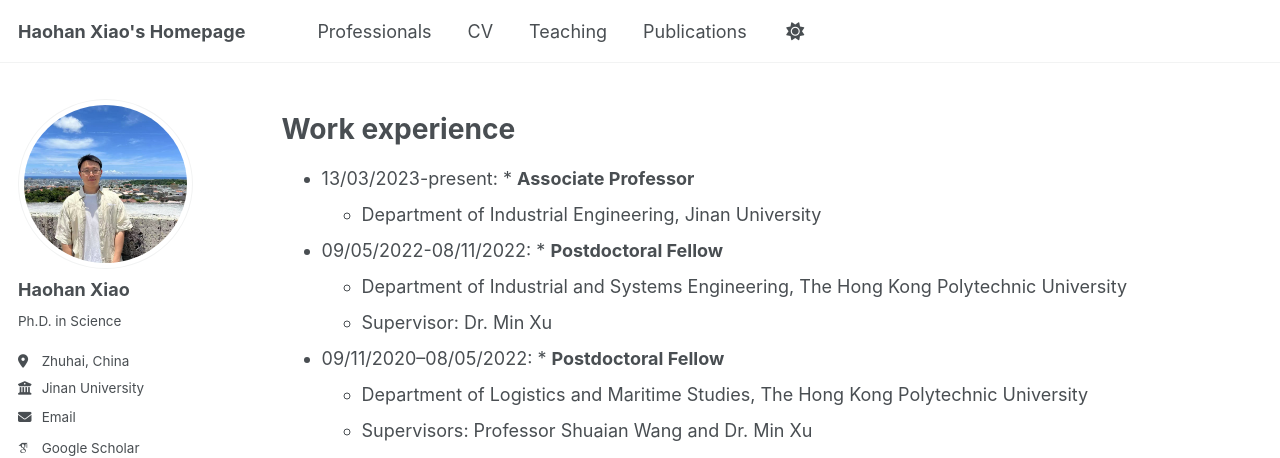
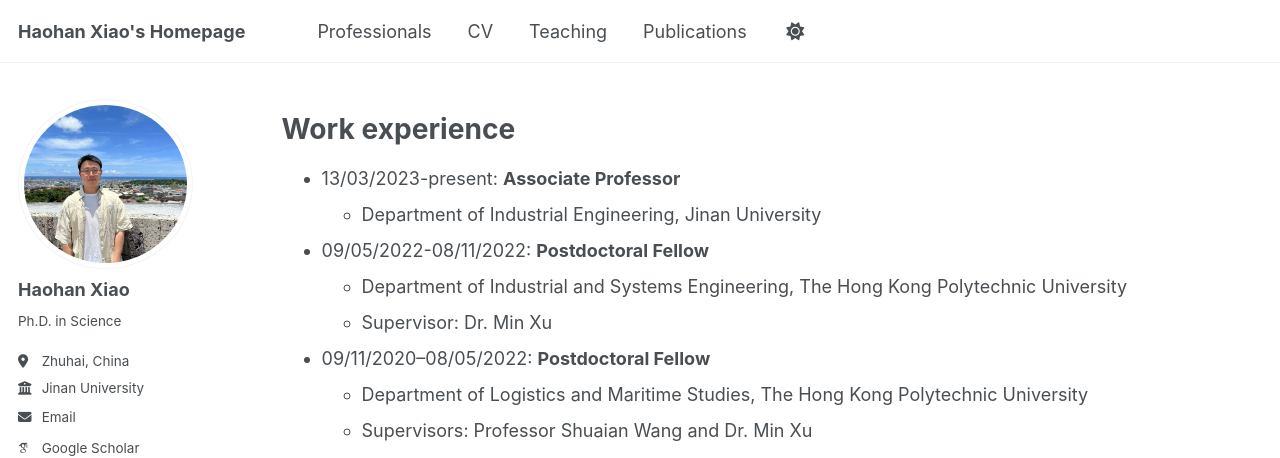
Before and after one commit to haohanxiao1/haohanxiao1.github.io, a Jekyll site: the page built from _pages/professionals.md, in a window 1280 px wide and 1261 px high. Shown: the top 458 px of the window. Built offline with Jekyll 4.4.1, drawn with Linux system fonts in a browser that asks for light colours; some web fonts are replaced; a script that is not in the unit is left out.

```diff
--- a/_pages/professionals.md
+++ b/_pages/professionals.md
@@ -8,14 +8,14 @@ author_profile: true
 
 Work experience
 ======
-* 13/03/2023-present: * **Associate Professor**
+* 13/03/2023-present:  **Associate Professor**
   * Department of Industrial Engineering, Jinan University
 
-* 09/05/2022-08/11/2022: * **Postdoctoral Fellow**
+* 09/05/2022-08/11/2022:  **Postdoctoral Fellow**
   * Department of Industrial and Systems Engineering, The Hong Kong Polytechnic University
   * Supervisor: Dr. Min Xu
 
-* 09/11/2020–08/05/2022: * **Postdoctoral Fellow**
+* 09/11/2020–08/05/2022:  **Postdoctoral Fellow**
   * Department of Logistics and Maritime Studies, The Hong Kong Polytechnic University
   * Supervisors: Professor Shuaian Wang and Dr. Min Xu
 
```
